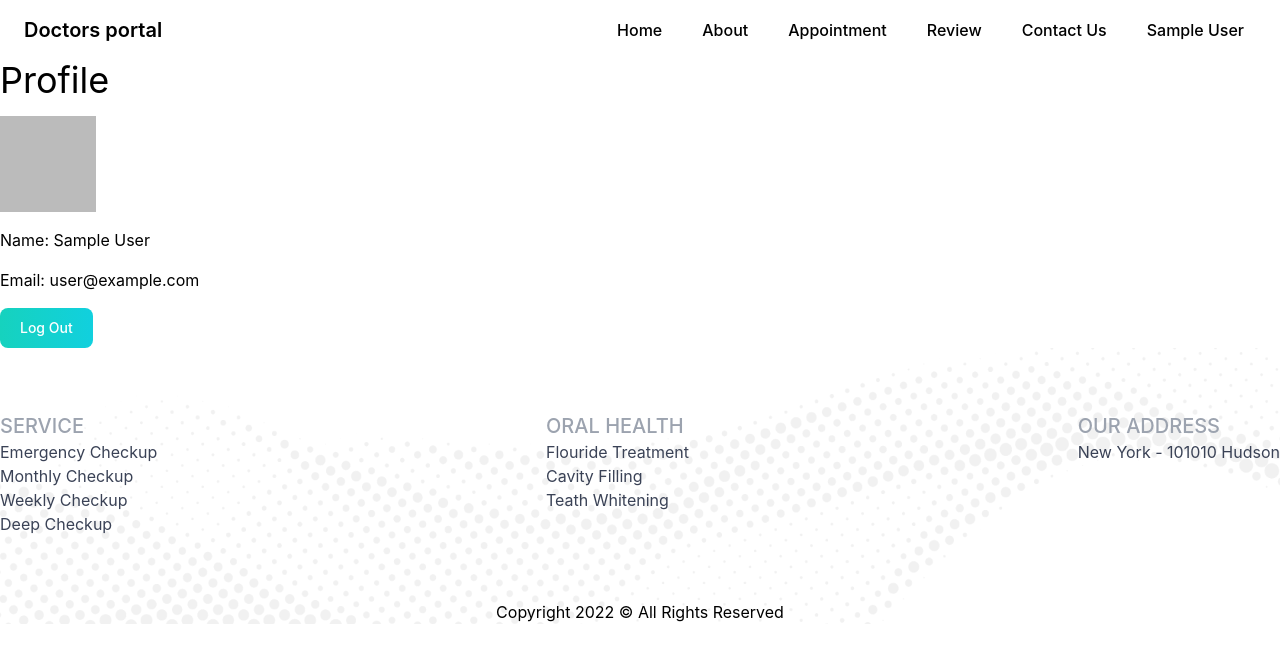
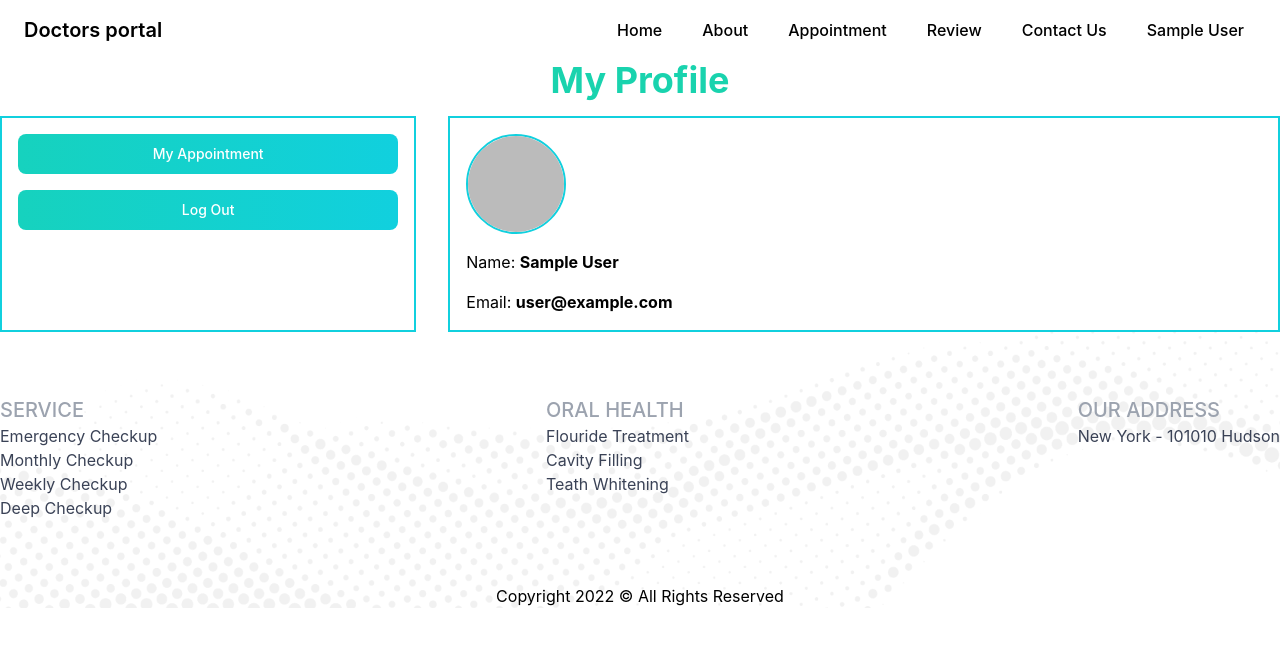
Before and after one commit to zahidhasan13/doctor-portal-client, a React (Vite) app: page /profile in a window 1280 px wide. Shown: the top 662 px of the page. Built offline with nearby package versions, Linux system fonts and the light colour scheme; no server answers; sample sign-in values are in the browser's storage.

Commit message:
update profile page

```diff
--- a/src/Routes/Routes.jsx
+++ b/src/Routes/Routes.jsx
@@ -10,6 +10,7 @@ import Register from "../pages/Register/Register";
 import NotFound from "../pages/NotFound/NotFound";
 import Profile from "../pages/Profile/Profile";
 import PrivateRoute from "./PrivateRoute";
+import MyAppointment from "../pages/MyAppointment/MyAppointment";
 
 const router = createBrowserRouter([
     {
@@ -41,6 +42,10 @@ const router = createBrowserRouter([
           path: "profile",
           element: <PrivateRoute><Profile></Profile></PrivateRoute>
         },
+        {
+          path: "myappointment",
+          element: <PrivateRoute><MyAppointment></MyAppointment></PrivateRoute>
+        },
       ]
     },
     {
--- a/src/pages/Appointment/Appointment.jsx
+++ b/src/pages/Appointment/Appointment.jsx
@@ -26,22 +26,22 @@ const Appointment = () => {
 
   return (
     <div className="max-w-screen-xl mx-auto">
-      <div className="grid grid-cols-1 lg:grid-cols-2 lg:mx-48 lg: my-20">
-        <div>
+      <div className="grid grid-cols-1 lg:grid-cols-2 gap-8 lg:gap-0 lg:mx-48 lg:my-20 mx-4">
+        <div className="flex justify-center lg:block">
           <Calendar onChange={setselectDate} value={selectDate} />
         </div>
         <div>
           <img src={chair} alt="" />
         </div>
       </div>
-      <div>
+      {
+        dayOfWeek === "Friday" ? <p className="text-4xl text-[#19D3AE] font-bold mt-20 p-20 border-2 border-[#19D3AE] text-center mx-4 lg:mx-0">Weekend Day, Service not Available</p> : <div>
         {selectDate && (
-          <h4 className="text-2xl font-medium text-[#19D3AE] text-center">
-            Available Services on {`${dayOfWeek} ${day} ${month} ${year}`}
+          <>
+          <h4 className="text-2xl font-medium text-[#19D3AE] text-center my-20 mx-4 lg:mx-0">
+            Available Services on <br /> {`${dayOfWeek}, ${day} ${month} ${year}`}
           </h4>
-        )}
-      </div>
-      <div className="grid grid-cols-1 lg:grid-cols-3 lg:gap-8">
+          <div className="grid grid-cols-1 lg:grid-cols-3 gap-8">
           {
               appointment.map(app => <div key={app._id} className="p-4 shadow-md text-center space-y-3">
                   <h3 className="text-xl text-[#19D3AE] font-bold">{app.title}</h3>
@@ -51,7 +51,11 @@ const Appointment = () => {
                   <button className="px-5 py-3 mr-3 text-base font-medium text-center text-white rounded-lg bg-[#12D0DC] hover:bg-[#0aacb8] focus:ring-4 focus:ring-primary-300 dark:focus:ring-primary-900">Book Appointment</button>
               </div>)
           }
+        </div></>
+        )}
       </div>
+      }
+
     </div>
   );
 };
--- a/src/pages/Login/Login.jsx
+++ b/src/pages/Login/Login.jsx
@@ -120,13 +120,13 @@ const Login = () => {
                 <p>OR</p>
                 <div className="bg-[#CFCFCF] w-40 h-[1px] "></div>
               </div>
+            </form>
               <button
                 type="submit"
                 className="w-full border-2 border-black py-2.5 rounded-lg font-medium uppercase"
               >
                 continue with google
               </button>
-            </form>
           </div>
         </div>
       </div>
--- /dev/null
+++ b/src/pages/MyAppointment/MyAppointment.jsx
@@ -0,0 +1,10 @@
+
+const MyAppointment = () => {
+    return (
+        <div>
+            myappointment
+        </div>
+    );
+};
+
+export default MyAppointment;
--- a/src/pages/Profile/Profile.jsx
+++ b/src/pages/Profile/Profile.jsx
@@ -1,25 +1,40 @@
 import { useContext } from "react";
 import { AuthContext } from "../../provider/AuthProvider";
 import { FaUserDoctor } from "react-icons/fa6";
+import { Link } from "react-router-dom";
 
 const Profile = () => {
-    const {logOut, user} = useContext(AuthContext);
-    const handleLogOut = () =>{
+  const { logOut, user } = useContext(AuthContext);
+  const handleLogOut = () => {
     logOut()
-        .then(() =>{})
-        .then(() =>{})
-    }
+      .then(() => {})
+      .then(() => {});
+  };
   return (
     <div className="max-w-screen-xl mx-auto space-y-4">
-            <h3 className="text-4xl">Profile</h3>
+      <h3 className="text-4xl font-bold text-center text-[#19D3AE]">My Profile</h3>
+      <div className="lg:flex lg:space-x-8">
+        <div className="basis-1/3 border-2 border-[#11D0DE] p-4 space-y-4">
+            <Link to="/myappointment" className="block text-white bg-gradient-to-r from-[#16D2BE] to-[#11D0DE] hover:bg-gradient-to-r hover:from-[#11D0DE] hover:to-[#16D2BE] focus:ring-4 focus:outline-none focus:ring-primary-300 font-medium rounded-lg text-sm px-5 py-2.5 text-center dark:bg-gradient-to-r dark:from-[#16D2BE] dark:to-[#11D0DE] dark:hover:bg-primary-700 dark:focus:ring-primary-800">My Appointment</Link>
+          <button
+            onClick={handleLogOut}
+            className="w-full text-white bg-gradient-to-r from-[#16D2BE] to-[#11D0DE] hover:bg-gradient-to-r hover:from-[#11D0DE] hover:to-[#16D2BE] focus:ring-4 focus:outline-none focus:ring-primary-300 font-medium rounded-lg text-sm px-5 py-2.5 text-center dark:bg-gradient-to-r dark:from-[#16D2BE] dark:to-[#11D0DE] dark:hover:bg-primary-700 dark:focus:ring-primary-800"
+          >
+            Log Out
+          </button>
+        </div>
+        <div className="basis-2/3 border-2 border-[#11D0DE] p-4 space-y-4">
           <div>
-                {
-                    user?.photoURL ? <img src={user?.photoURL} alt="" /> : <FaUserDoctor className="text-6xl text-gray-600 bg-gray-400 rounded-full p-1"/>
-                }
+            {user?.photoURL ? (
+              <img src={user?.photoURL} alt="" className="rounded-full border-2 border-[#11D0DE]"/>
+            ) : (
+              <FaUserDoctor className="text-6xl text-gray-600 bg-gray-400 rounded-full p-1 w-32 h-32" />
+            )}
           </div>
-            <h2>Name: {user?.displayName}</h2>
-            <p>Email: {user?.email}</p>
-            <button onClick={handleLogOut} className="text-white bg-gradient-to-r from-[#16D2BE] to-[#11D0DE] hover:bg-gradient-to-r hover:from-[#11D0DE] hover:to-[#16D2BE] focus:ring-4 focus:outline-none focus:ring-primary-300 font-medium rounded-lg text-sm px-5 py-2.5 text-center dark:bg-gradient-to-r dark:from-[#16D2BE] dark:to-[#11D0DE] dark:hover:bg-primary-700 dark:focus:ring-primary-800">Log Out</button>
+          <h2>Name: <span className="font-bold">{user?.displayName}</span></h2>
+          <p>Email: <span className="font-bold">{user?.email}</span></p>
+        </div>
+      </div>
     </div>
   );
 };
```
Lines whose indentation alone changed are shown as unchanged.
